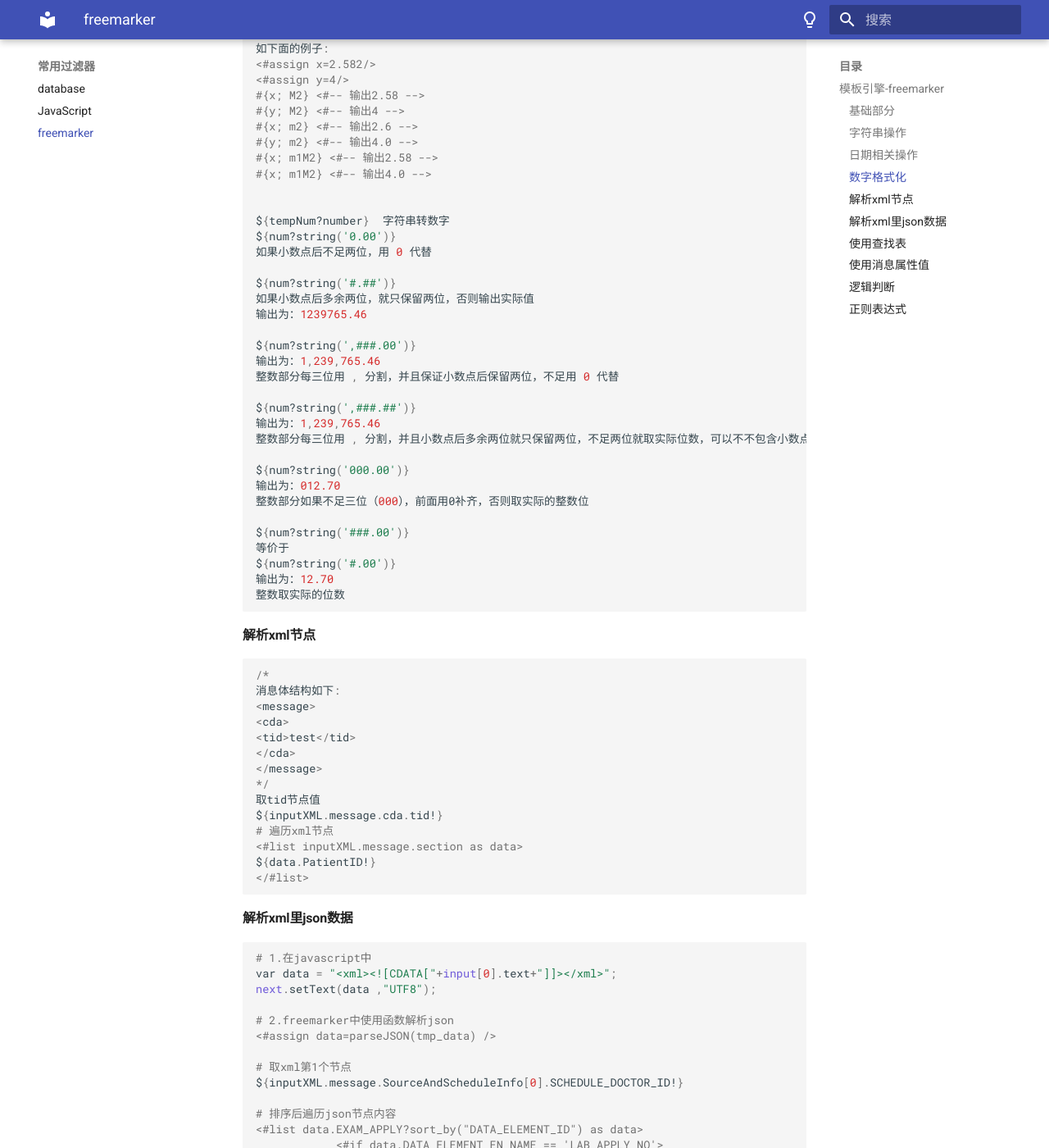
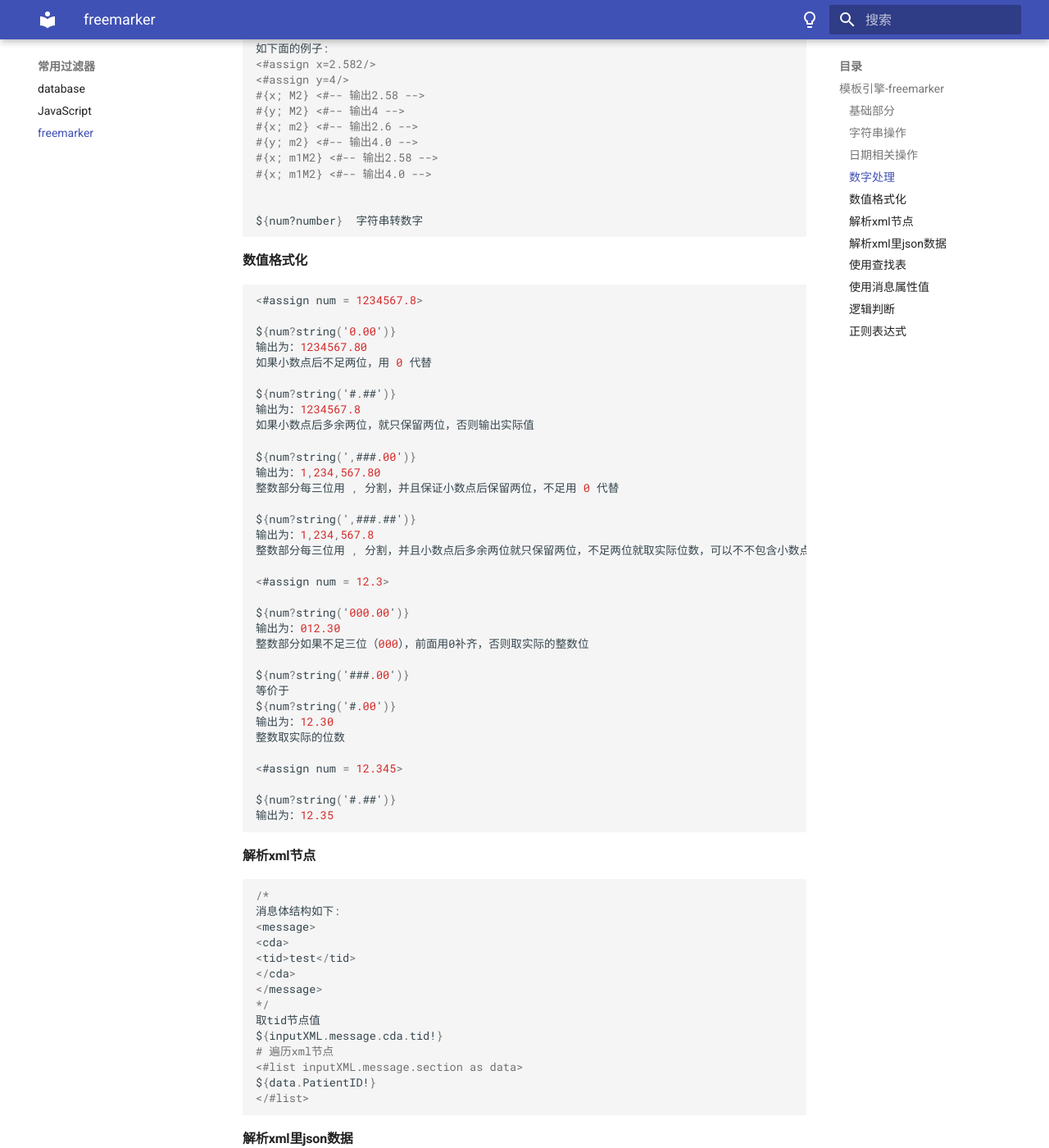
Before and after one commit to liaozhimingandy/demo, an MkDocs documentation site: the page built from docs/filter/freemarker.md, in a window 1280 px wide and 1400 px high, scrolled down 2494 px. Shown: the whole window at 82% size. Built offline with MkDocs 1.6.1 and Material for MkDocs 9.7.7, drawn with Linux system fonts in a browser that asks for light colours; the version menu is left out.

Commit message:
内容: 1.调整相关文档;

````diff
--- a/docs/filter/freemarker.md
+++ b/docs/filter/freemarker.md
@@ -108,7 +108,7 @@ ${data.creationTime?replace('T', ' ')?datetime('yyyyMMdd HHmmss')?string("yyyy-M
 ${data.EnterDateTime?replace('-', '')?replace(' ', 'T')?replace(':', '')}
 ```
 
-#### 数字格式化
+#### 数字处理
 
 ```python
 # freemarker 中预订义了三种数字格式：number,currency（货币）和percent(百分比)其中number为默认的数字格式转换
@@ -133,31 +133,46 @@ MX:小数部分最大X位
 #{x; m1M2} <#-- 输出4.0 -->
 
 
-${tempNum?number}  字符串转数字
+${num?number}  字符串转数字
+```
+
+#### 数值格式化
+
+```java
+<#assign num = 1234567.8>
+
 ${num?string('0.00')}
+输出为：1234567.80
 如果小数点后不足两位，用 0 代替
 
 ${num?string('#.##')}
+输出为：1234567.8
 如果小数点后多余两位，就只保留两位，否则输出实际值
-输出为：1239765.46
 
 ${num?string(',###.00')}
-输出为：1,239,765.46
+输出为：1,234,567.80
 整数部分每三位用 , 分割，并且保证小数点后保留两位，不足用 0 代替
 
 ${num?string(',###.##')}
-输出为：1,239,765.46
+输出为：1,234,567.8
 整数部分每三位用 , 分割，并且小数点后多余两位就只保留两位，不足两位就取实际位数，可以不不包含小数点
 
+<#assign num = 12.3>
+
 ${num?string('000.00')}
-输出为：012.70
+输出为：012.30
 整数部分如果不足三位（000），前面用0补齐，否则取实际的整数位
 
 ${num?string('###.00')}
 等价于
 ${num?string('#.00')}
-输出为：12.70
+输出为：12.30
 整数取实际的位数
+
+<#assign num = 12.345>
+
+${num?string('#.##')}
+输出为：12.35
 ```
 
 #### 解析xml节点
--- a/mkdocs.yml
+++ b/mkdocs.yml
@@ -1,7 +1,7 @@
 site_name: '文档'
 site_author: 'andy'
-site_description: '看我七十二变'
-site_url: 'https://www.xncoding.com/'
+site_description: 'rhapsody文档'
+site_url: 'https://www.alsoapp.com/'
 copyright: Copyright © 2022 andy
 
 # 文档说明:https://squidfunk.github.io/mkdocs-material/setup/setting-up-tags/
````
Also changed, not shown: docs/index.md (+2 -2 lines).
